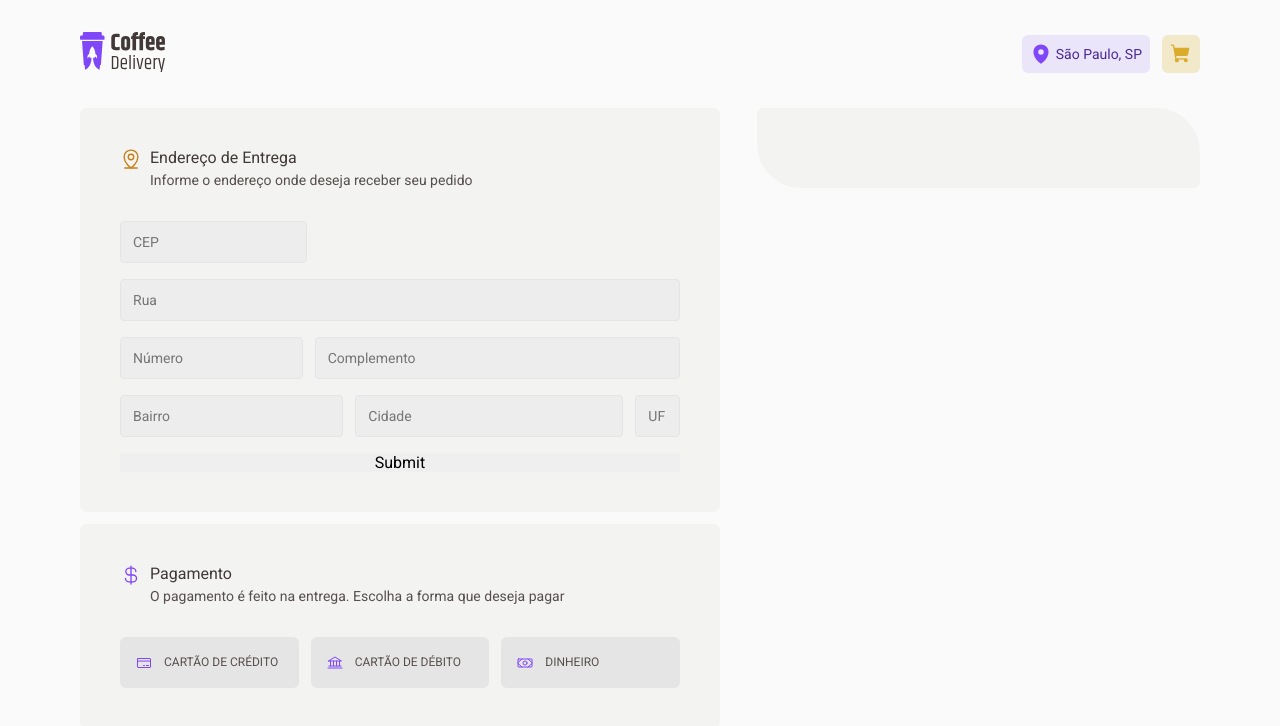
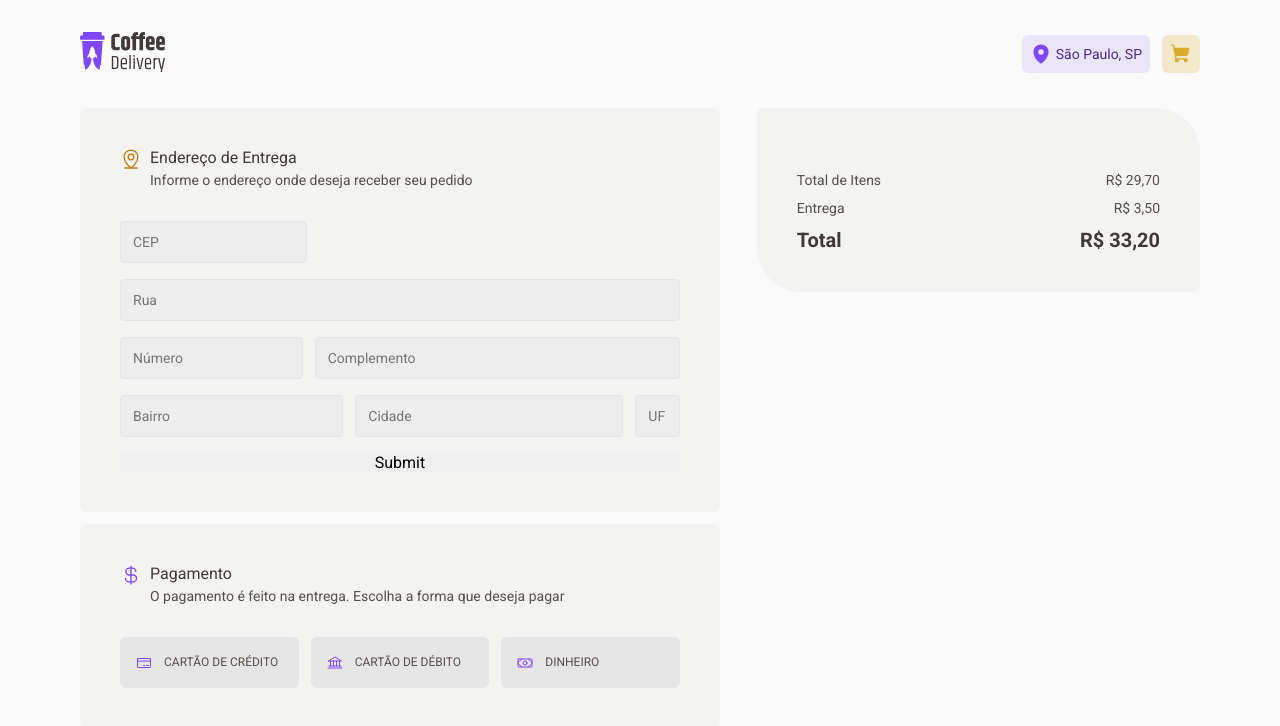
Before and after one commit to ThiagoLG/coffee-delivery, a React (Vite) app: page /checkout in a window 1280 px wide. Shown: the top 726 px of the page. Built offline with nearby package versions, Linux system fonts and the light colour scheme.

Commit message:
creating structure of order summary on checkout page

```diff
--- a/src/pages/Checkout/CheckoutCart/index.tsx
+++ b/src/pages/Checkout/CheckoutCart/index.tsx
@@ -8,7 +8,7 @@ import {
   formatCurrency,
 } from '../../../lib/utils'
 import { defaultTheme } from '../../../styles/themes/default'
-import { CartItemProduct, CheckoutCartContainer } from './styles'
+import { CartItemProduct, CartSummary, CheckoutCartContainer } from './styles'
 
 export function CheckoutCart() {
   const { cartItems, removeProductsFromCart, updateProductInCart } =
@@ -120,6 +120,20 @@ export function CheckoutCart() {
           )
         })}
       </ul>
+      <CartSummary>
+        <div className="cartSummary__totalItems">
+          <span>Total de Itens</span>
+          <span>R$ 29,70</span>
+        </div>
+        <div className="cartSummary__delivery">
+          <span>Entrega</span>
+          <span>R$ 3,50</span>
+        </div>
+        <div className="cartSummary__totalOrder">
+          <span>Total</span>
+          <span>R$ 33,20</span>
+        </div>
+      </CartSummary>
     </CheckoutCartContainer>
   )
 }
--- a/src/pages/Checkout/CheckoutCart/styles.ts
+++ b/src/pages/Checkout/CheckoutCart/styles.ts
@@ -90,3 +90,25 @@ export const CartItemProduct = styled.li`
     }
   }
 `
+
+export const CartSummary = styled.section`
+  display: flex;
+  flex-direction: column;
+  gap: 0.75rem;
+
+  .cartSummary__totalItems,
+  .cartSummary__delivery {
+    display: flex;
+    justify-content: space-between;
+    font-size: 0.875rem;
+    color: ${(props) => props.theme['gray-600']};
+  }
+
+  .cartSummary__totalOrder {
+    display: flex;
+    justify-content: space-between;
+    font-weight: 700;
+    font-size: 1.25rem;
+    color: ${(props) => props.theme['gray-700']};
+  }
+`
```
